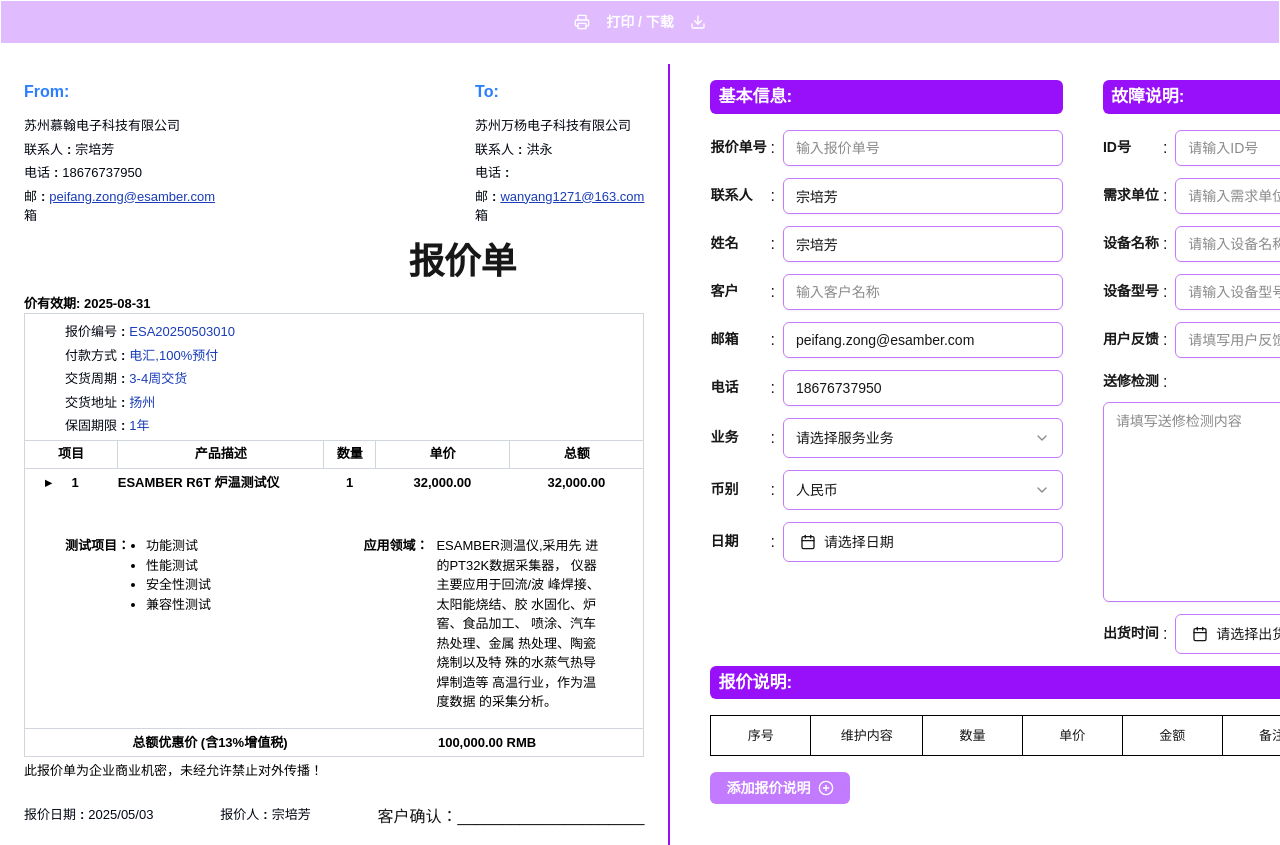
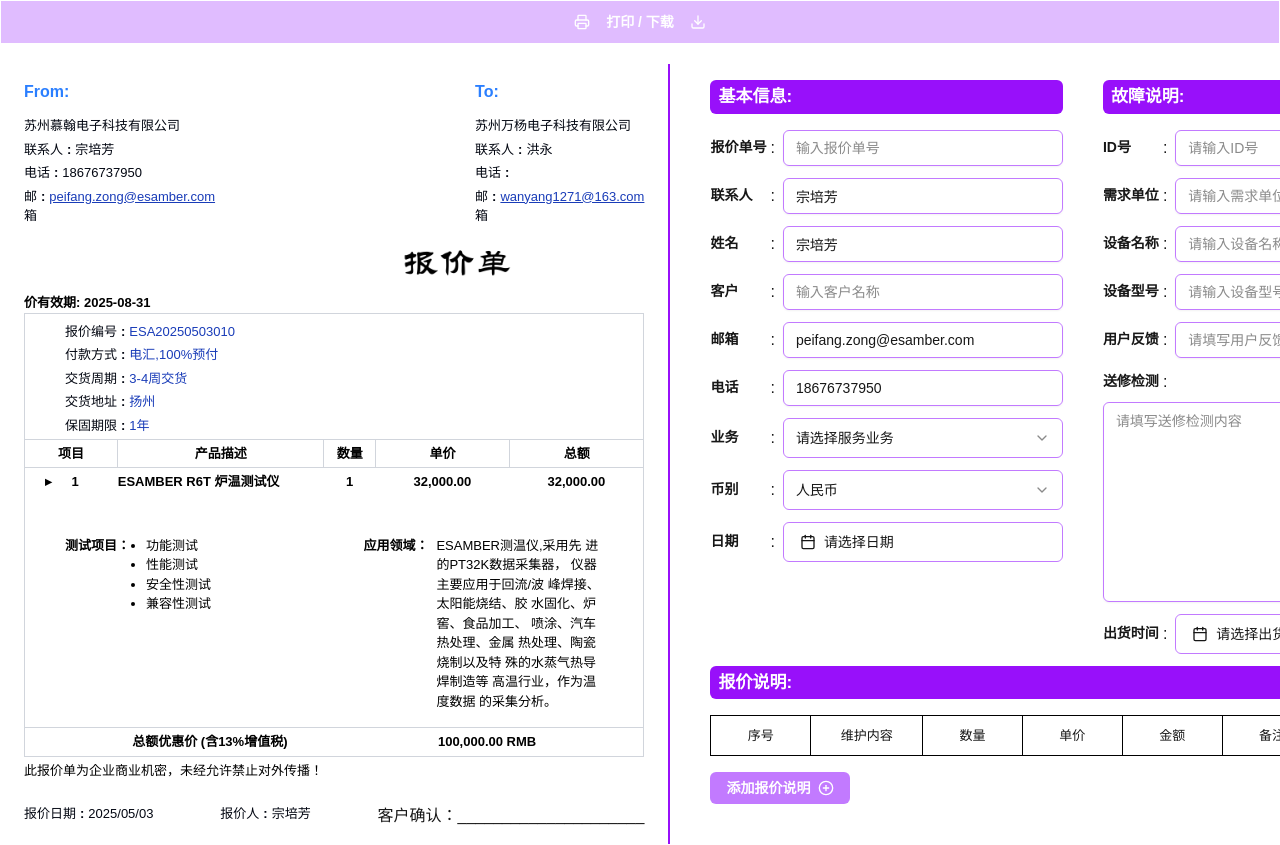
Before and after one commit to nickchow2020/invoice-app, a Next.js app: page /quotation in a window 1280 px wide. Shown: the top 845 px of the page. Built offline with nearby package versions, Linux system fonts and the light colour scheme.

Commit message:
add quotation image

```diff
--- a/src/app/quotation/page.tsx
+++ b/src/app/quotation/page.tsx
@@ -9,6 +9,7 @@
 import { Printer, Download, RotateCcw } from "lucide-react";
 import { Column, HeaderContactInfo } from "@/components/HeaderContact";
 import { NestedTable } from "@/components/NestedTable";
+import Image from "next/image";
 
 export type FormValues = {
     quoteNo: string;
@@ -96,10 +97,13 @@
                                 className="ml-65"
                             />
                         </section>
-                        <section>
-                            <p className="text-4xl text-right my-3 mr-32 font-extrabold">
-                                报价单
-                            </p>
+                        <section className="flex justify-end my-4 mr-33">
+                            <Image
+                                src="/images/quotation.png"
+                                width={110}
+                                height={1}
+                                alt="Picture of the quotation logo"
+                            />
                         </section>
                         <section className="text-[13px] font-extrabold text-black">
                             <p>价有效期: 2025-08-31</p>
```
